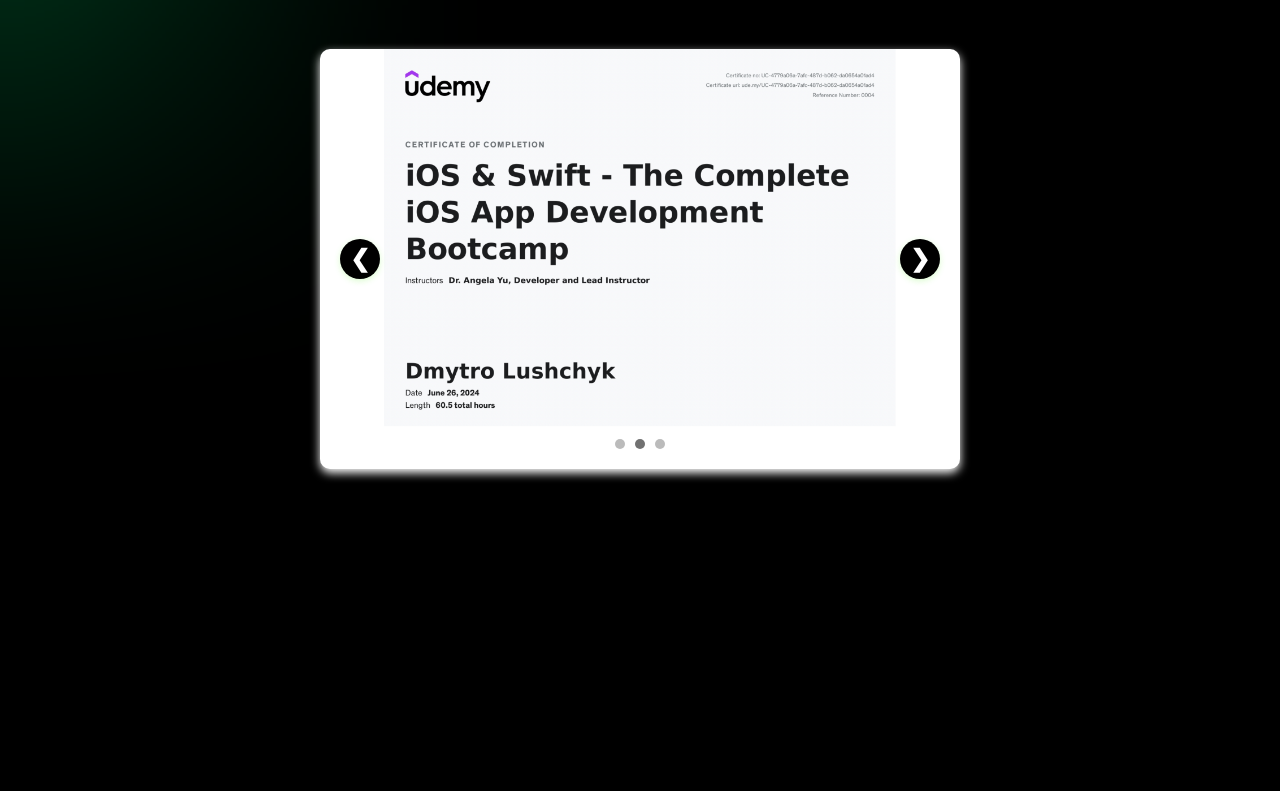
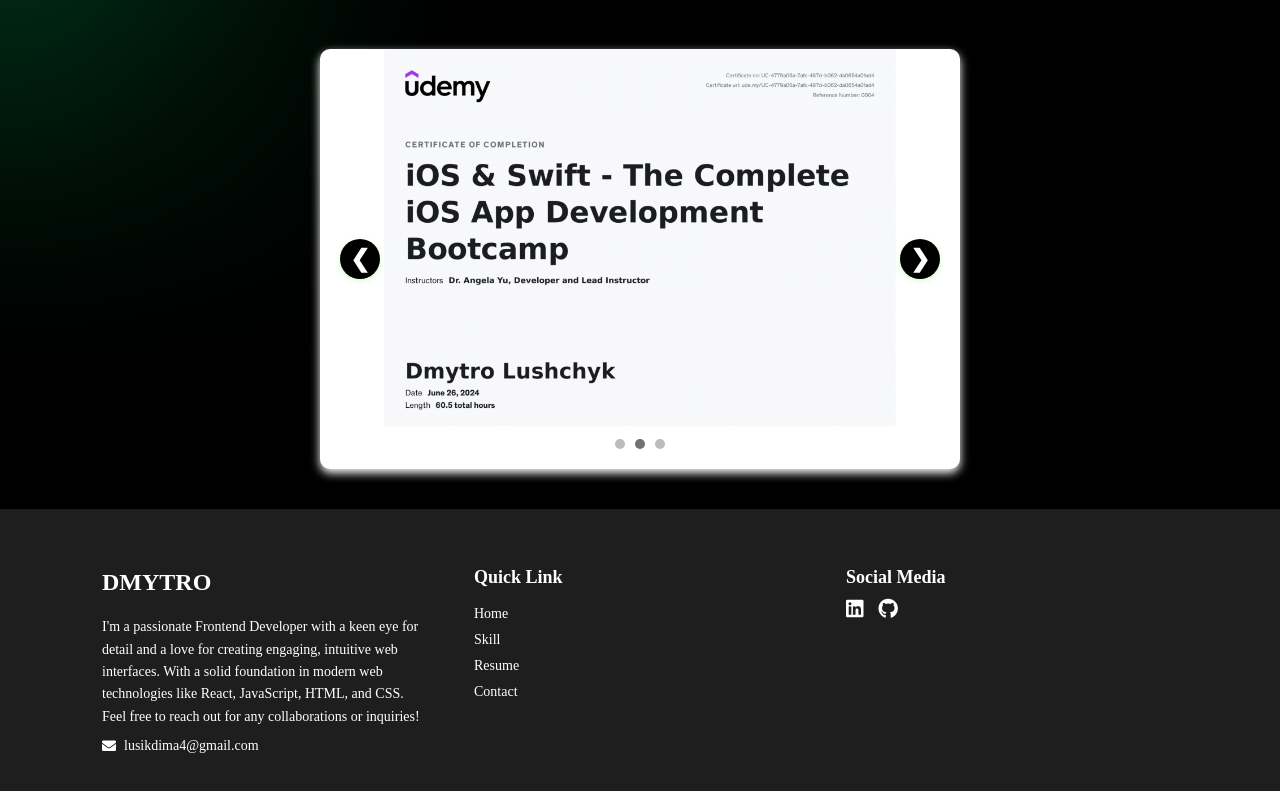
Before and after one commit to beltyz/portfolio_React, a React (Create React App) app: page / in a window 1280 px wide. Shown: the part 845-1636 px from the top of the page. Before the commit the page ends 1454 px from the top, so only its background shows below. Built offline with nearby package versions, Linux system fonts and the light colour scheme.

Commit message:
create footer

```diff
--- a/public/index.html
+++ b/public/index.html
@@ -15,6 +15,11 @@
       user's mobile device or desktop. See https://developers.google.com/web/fundamentals/web-app-manifest/
     -->
     <link rel="manifest" href="%PUBLIC_URL%/manifest.json" />
+
+    <link
+  rel="stylesheet"
+  href="https://cdnjs.cloudflare.com/ajax/libs/font-awesome/5.15.4/css/all.min.css"
+/>
     <!--
       Notice the use of %PUBLIC_URL% in the tags above.
       It will be replaced with the URL of the `public` folder during the build.
--- a/src/App.js
+++ b/src/App.js
@@ -6,6 +6,7 @@
 import CursorFollower from './Components/CursorFollower.jsx';
 import {ImageSlider} from './Components/ImageSlider.jsx'
 import slidesData from "./data/carouselData.json";
+import Footer from './footer/footer.jsx';
 
 function App() {
   return (
@@ -16,6 +17,7 @@
      <HomePage></HomePage>
      <MyAdvantages></MyAdvantages>
      <ImageSlider data={slidesData.slides} />
+     <Footer></Footer>
     </div>
 
   );
--- a/src/Components/ImageSlider.css
+++ b/src/Components/ImageSlider.css
@@ -8,11 +8,7 @@
     box-shadow: 0 4px 10px rgb(255, 255, 255); /* Add shadow */
     background-color: #ffffff;
   }
-  body
-  {
-    padding-bottom:100px ;
 
-  }
 
   .slider-wrapper {
     display: flex;
--- /dev/null
+++ b/src/footer/footer.css
@@ -0,0 +1,81 @@
+.footer {
+    background-color: #1e1e1e;
+    color: white;
+    padding: 40px 20px;
+    display: flex;
+    justify-content: center;
+  }
+
+  .footer-container {
+    display: flex;
+    justify-content: space-around;
+    width: 90%;
+    max-width: 1200px;
+  }
+
+  .footer-section {
+    flex: 1;
+    margin: 0 20px;
+  }
+
+  .footer-logo {
+    font-size: 24px;
+    font-weight: bold;
+  }
+
+  .footer-description {
+    margin: 10px 0;
+    font-size: 14px;
+    line-height: 1.6;
+  }
+
+  .footer-contact {
+    font-size: 14px;
+    margin-top: 10px;
+    display: flex;
+    align-items: center;
+  }
+
+  .footer-contact i {
+    margin-right: 8px;
+  }
+
+  .footer-title {
+    font-size: 18px;
+    font-weight: bold;
+    margin-bottom: 10px;
+  }
+
+  .footer-links {
+    list-style: none;
+    padding: 0;
+  }
+
+  .footer-links li {
+    margin-bottom: 8px;
+  }
+
+  .footer-links a {
+    color: white;
+    text-decoration: none;
+    font-size: 14px;
+  }
+
+  .footer-links a:hover {
+    text-decoration: underline;
+  }
+
+  .footer-social-icons {
+    display: flex;
+    gap: 15px;
+  }
+
+  .footer-social-icons a {
+    color: white;
+    font-size: 20px;
+    text-decoration: none;
+  }
+
+  .footer-social-icons a:hover {
+    color: #00aced;
+  }
--- /dev/null
+++ b/src/footer/footer.jsx
@@ -0,0 +1,50 @@
+import React from "react";
+import "./footer.css";
+import linkedIn from "../Assets/linkedin.svg"
+import gitHub from "../Assets/github.svg"
+
+
+const Footer = () => {
+  return (
+    <footer className="footer">
+      <div className="footer-container">
+        <div className="footer-section">
+          <h2 className="footer-logo">DMYTRO</h2>
+          <p className="footer-description">
+          I'm a passionate Frontend Developer with a keen eye for detail and a love for creating engaging, intuitive web interfaces. With a solid foundation in modern web technologies like React, JavaScript, HTML, and CSS.<br></br>
+          Feel free to reach out for any collaborations or inquiries!
+          </p>
+          <p className="footer-contact">
+            <i className="fas fa-envelope"></i>lusikdima4@gmail.com
+          </p>
+        </div>
+
+        <div className="footer-section">
+          <h3 className="footer-title">Quick Link</h3>
+          <ul className="footer-links">
+            <li><a href="#home">Home</a></li>
+            <li><a href="#skill">Skill</a></li>
+            <li><a href="#portfolio">Resume</a></li>
+            <li><a href="#experience">Contact</a></li>
+          </ul>
+        </div>
+
+
+
+        <div className="footer-section">
+          <h3 className="footer-title">Social Media</h3>
+          <div className="footer-social-icons">
+          <a href="https://www.linkedin.com/in/dmytro-lushchyk/" target="_blank" rel="noopener noreferrer">
+    <i className="fab fa-linkedin"></i>
+  </a>
+  <a href="https://github.com/beltyz" target="_blank" rel="noopener noreferrer">
+    <i className="fab fa-github"></i>
+  </a>
+          </div>
+        </div>
+      </div>
+    </footer>
+  );
+};
+
+export default Footer;
```
Also changed, not shown: src/Assets/github.svg (added), src/Assets/linkedin.svg (added).
